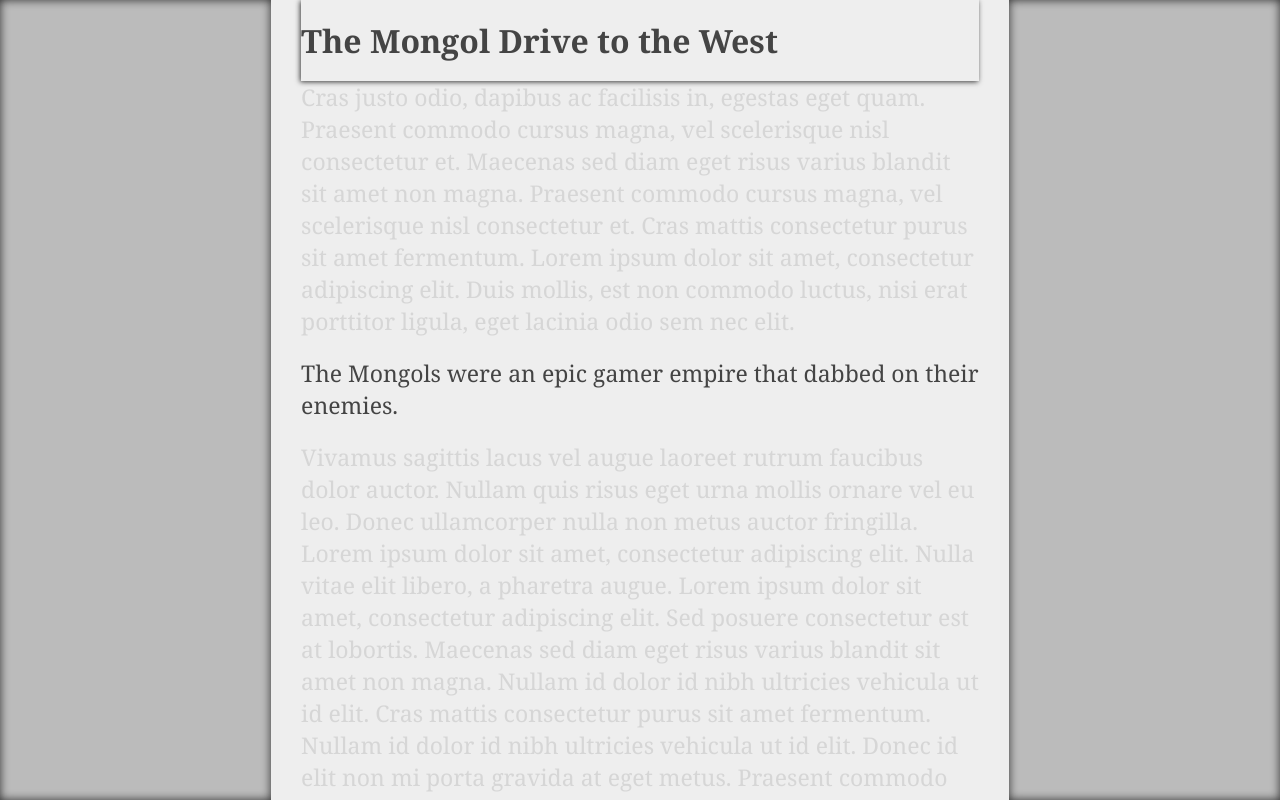
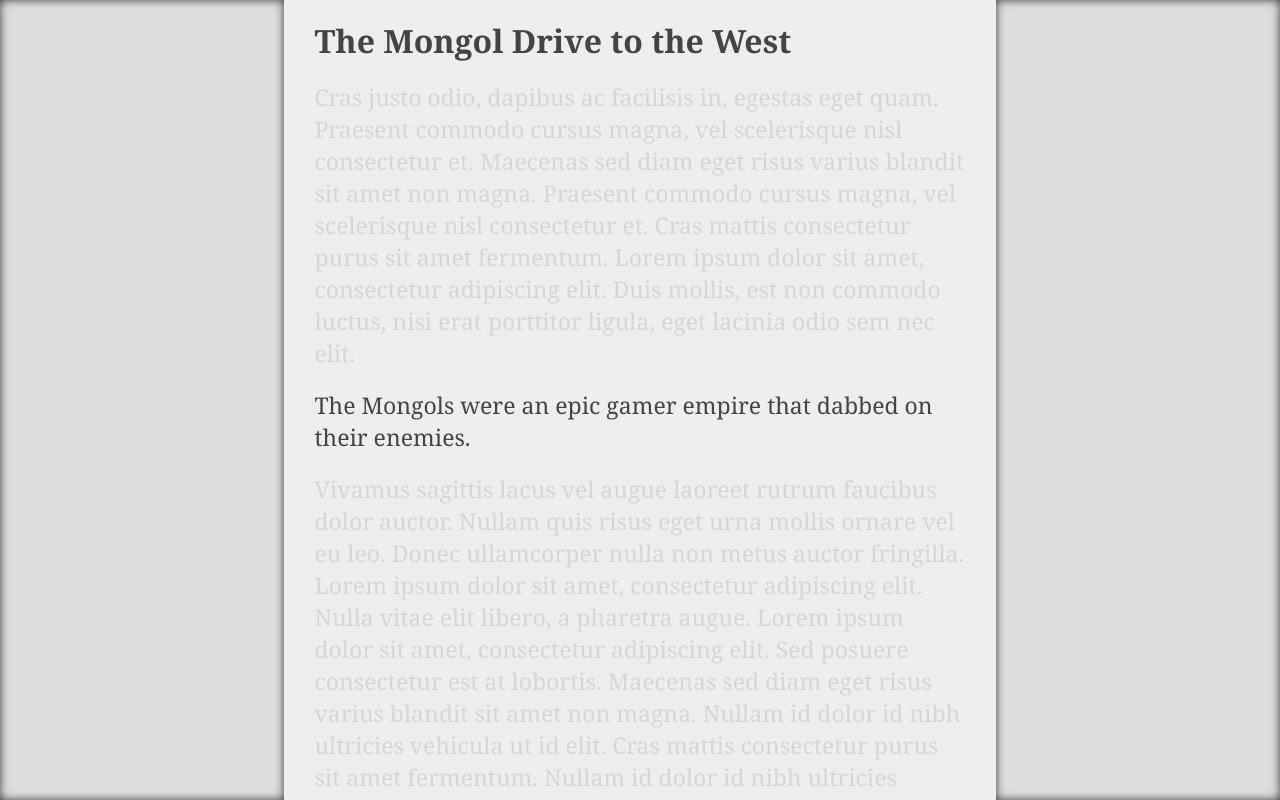
Before and after one commit to AlpacaFur/Textbook, a website: page static/read/index.html in a window 1280 px wide. Drawn offline with nearby package versions, Linux system fonts and the light colour scheme; files that its build step writes are made by us from their sources.

Commit message:
Small UI Change

```diff
--- a/static/read/read.js
+++ b/static/read/read.js
@@ -97,7 +97,6 @@ class ReadApp extends Element {
 
   }
 }
-const p = string => string.split(".");
 
 const theme = (action = {}, state = "light") => {
   switch (action.type) {
--- a/static/read/read.scss
+++ b/static/read/read.scss
@@ -5,20 +5,19 @@ body {
 .container {
   width: 100vw;
   height: 100vh;
-  display: flex;
-  background-color: #ddd;
-  >* {
-    background-color: #bbb;
-  }
+  display: grid;
+  grid-template-columns: 2fr 5fr 2fr;
+
   #left-sidebar, #right-sidebar {
     box-shadow: inset 0px 0px 10px 0px #000000BF;
-    flex:2;
+    background-color: #ddd;
   }
+
   #left-sidebar {
 
   }
+
   #content {
-    flex:5;
     background-color: #eee;
     padding: 0px 30px;
     font-family: "Avenir Next","Georgia", serif;
@@ -31,20 +30,21 @@ body {
       margin: 0;
       padding: 0.6em 0;
       background-color: #eee;
-      box-shadow: -1px 1px 5px 0px #000000bf;
-      width: calc(100%);
     }
     p {
       font-size: 23px;
       color:#bbbbbb77;
+
       &:first-of-type {
         margin-top: 0;
       }
+
       span {
         color:#bbbbbb77;
         font-weight:300;
         transition: color 0.5s ease, font-weight 0.5s ease;
       }
+
       span.selected-text {
         display: block;
         margin:20px 0px;
@@ -52,9 +52,12 @@ body {
         font-weight:300;
         opacity: 1;
       }
+
     }
   }
+
   #right-sidebar {
 
   }
+
 }
```
